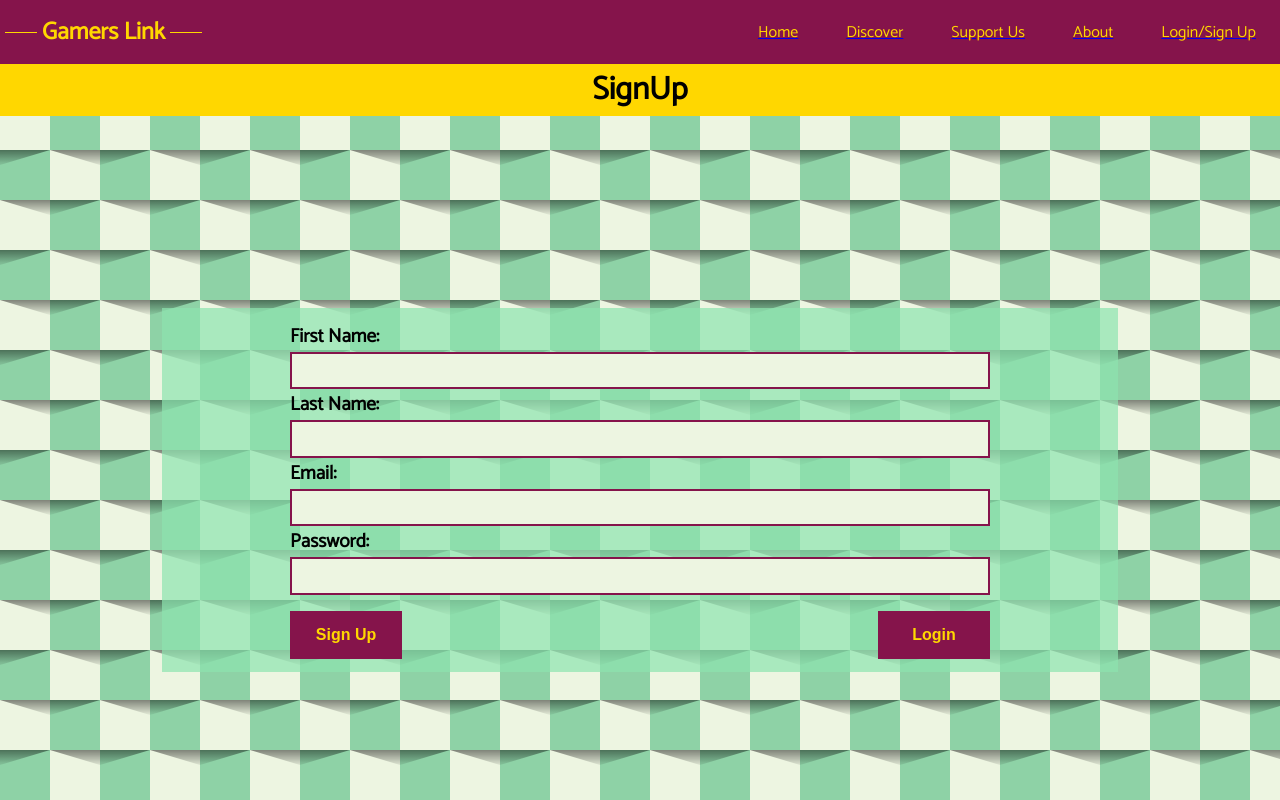
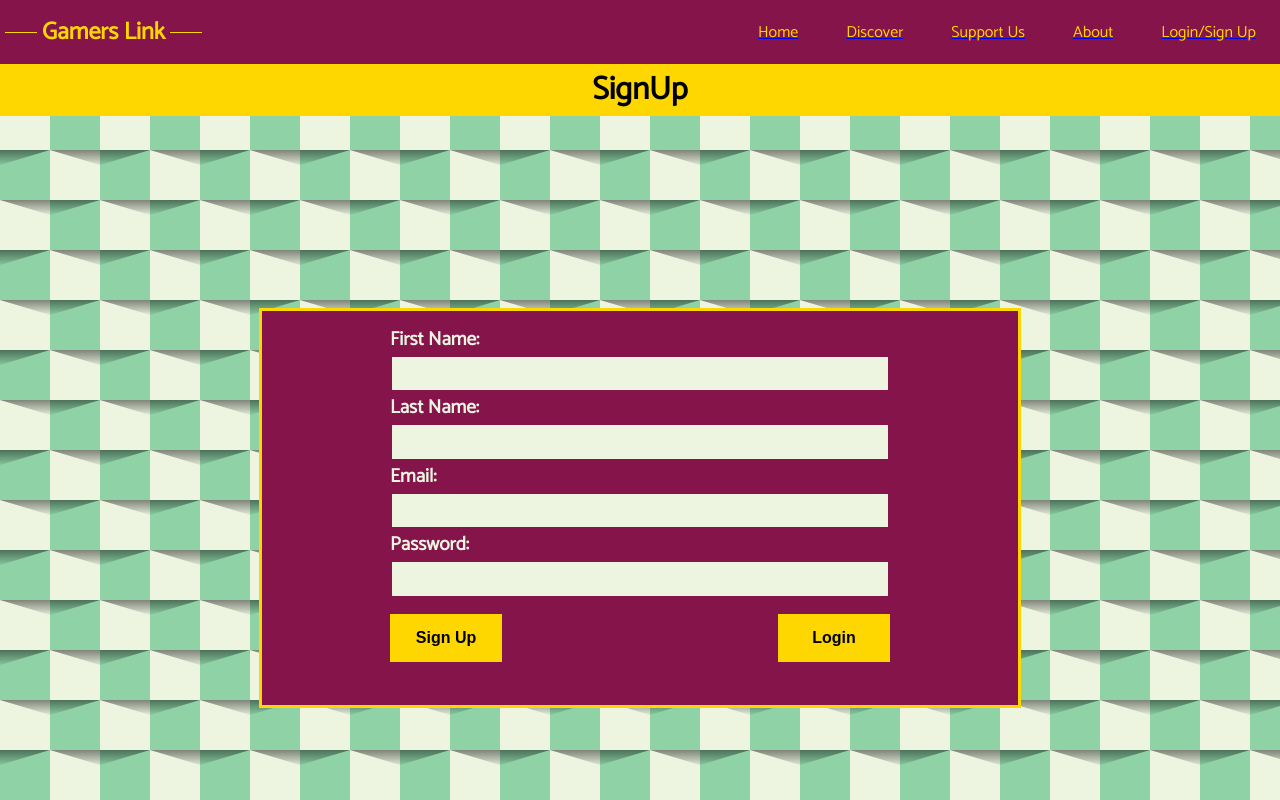
Before and after one commit to emmanuel-brown/Gamers_Link, a React (Create React App) app in the folder client/: page /account in a window 1280 px wide. Both pictures are taken after a click on the button "Sign Up". Built offline with nearby package versions, Linux system fonts and the light colour scheme.

Commit message:
made changes to account.scss

```diff
--- a/client/src/pages/Account/account.scss
+++ b/client/src/pages/Account/account.scss
@@ -10,7 +10,10 @@ body{
         display: flex;
         align-items: center;
         justify-content: center;
-        margin: auto;
+        position: absolute;
+        top: 35%;
+        left: 50%;
+        transform: translate(-50%, -50%);
         height: 10em;
         width: 10em;
         border-radius: 100%;
@@ -53,6 +56,8 @@ body{
         }
     }
     .form{
+        border: $accent3 solid 3px;
+        color: $accent5;
         padding: 1% 10%;
         background-color: rgba(142, 228, 175, .7);
         &-field{
@@ -76,8 +81,8 @@ body{
             margin-top: 1em;
             &-bttn{
                 border: none;
-                background-color: $accent1;
-                color: $accent3;
+                background-color: $accent3;
+                color: $accent4;
                 height: 3em;
                 width: 7em;
                 font-size: 1em;
@@ -89,9 +94,11 @@ body{
 
 @media only screen and (min-width: 1000px) {
     .form {
-      margin-top: 15%;
-      margin-left: auto;
-      margin-right: auto;
-      width: 700px;
+        background-color: $accent1 !important;
+        margin-top: 15%;
+        margin-left: auto;
+        margin-right: auto;
+        height: 23em;
+        width: 500px;
     }
   }
```
